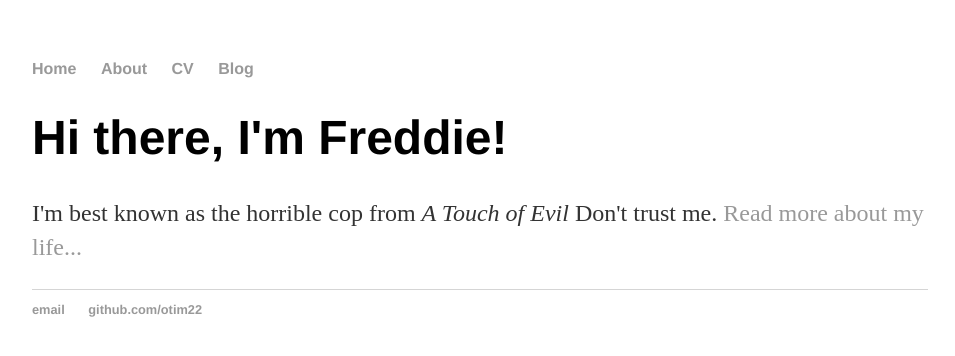
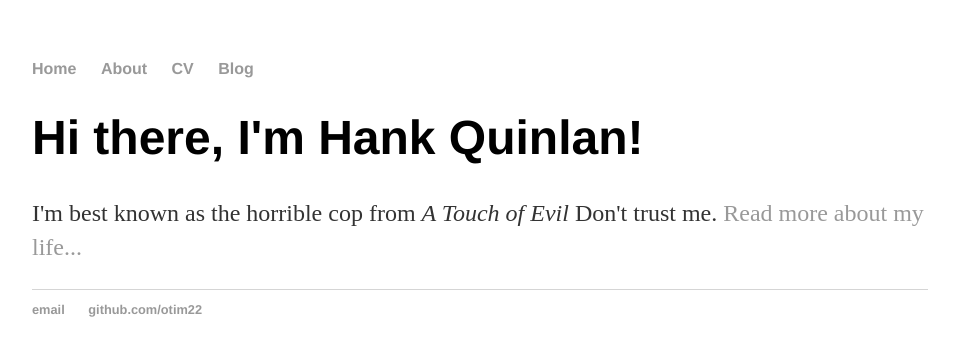
Before and after one commit to nilsonlinux/otim22.github.io, a Jekyll site: the page built from index.html, in a window 1280 px wide. Shown: the top 356 px of the page, without its empty margins (160-1115 px from the left). Built offline with Jekyll 4.4.1, drawn with Linux system fonts in a browser that asks for light colours.

Commit message:
Update index.html

```diff
--- a/index.html
+++ b/index.html
@@ -1,30 +1,8 @@
-<!DOCTYPE html>
-<html>
-	<head>
-		<title>Freddie, Horrible Cop</title>
-		<!-- link to main stylesheet -->
-		<link rel="stylesheet" type="text/css" href="/css/main.css">
-	</head>
-	<body>
-		<nav>
-    		<ul>
-        		<li><a href="/">Home</a></li>
-	        	<li><a href="/about">About</a></li>
-        		<li><a href="/cv">CV</a></li>
-        		<li><a href="/blog">Blog</a></li>
-    		</ul>
-		</nav>
-		<div class="container">
-    		<div class="blurb">
-        		<h1>Hi there, I'm Freddie!</h1>
-				<p>I'm best known as the horrible cop from <em>A Touch of Evil</em> Don't trust me. <a href="/about">Read more about my life...</a></p>
-    		</div><!-- /.blurb -->
-		</div><!-- /.container -->
-		<footer>
-    		<ul>
-        		<li><a href="mailto:fredrickot@gmail.com">email</a></li>
-        		<li><a href="https://github.com/otim22">github.com/otim22</a></li>
-			</ul>
-		</footer>
-	</body>
-</html>
+---
+layout: default
+title: Otim Fredrick, web developer
+---
+<div class="blurb">
+	<h1>Hi there, I'm Hank Quinlan!</h1>
+	<p>I'm best known as the horrible cop from <em>A Touch of Evil</em> Don't trust me. <a href="/about">Read more about my life...</a></p>
+</div><!-- /.blurb -->
```
